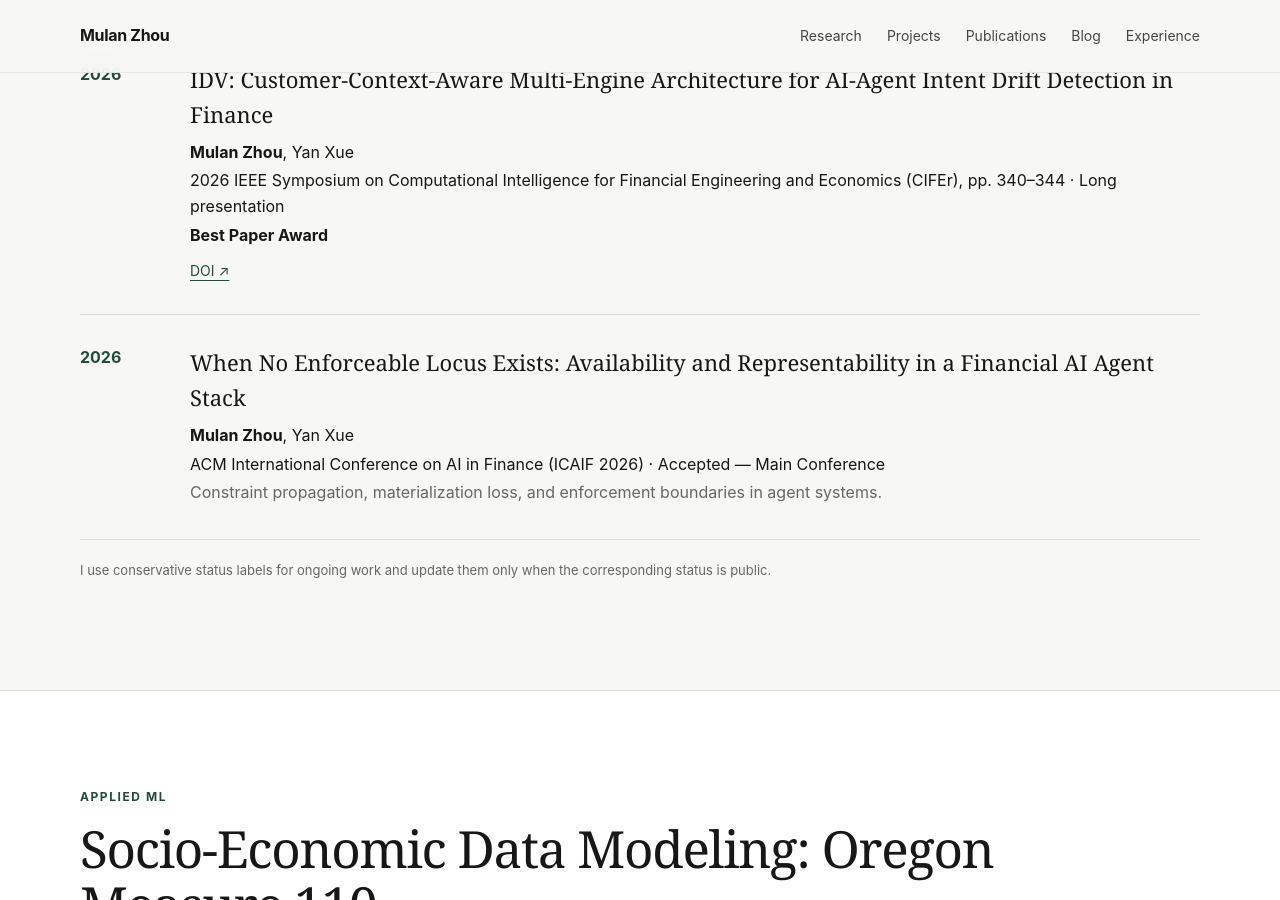
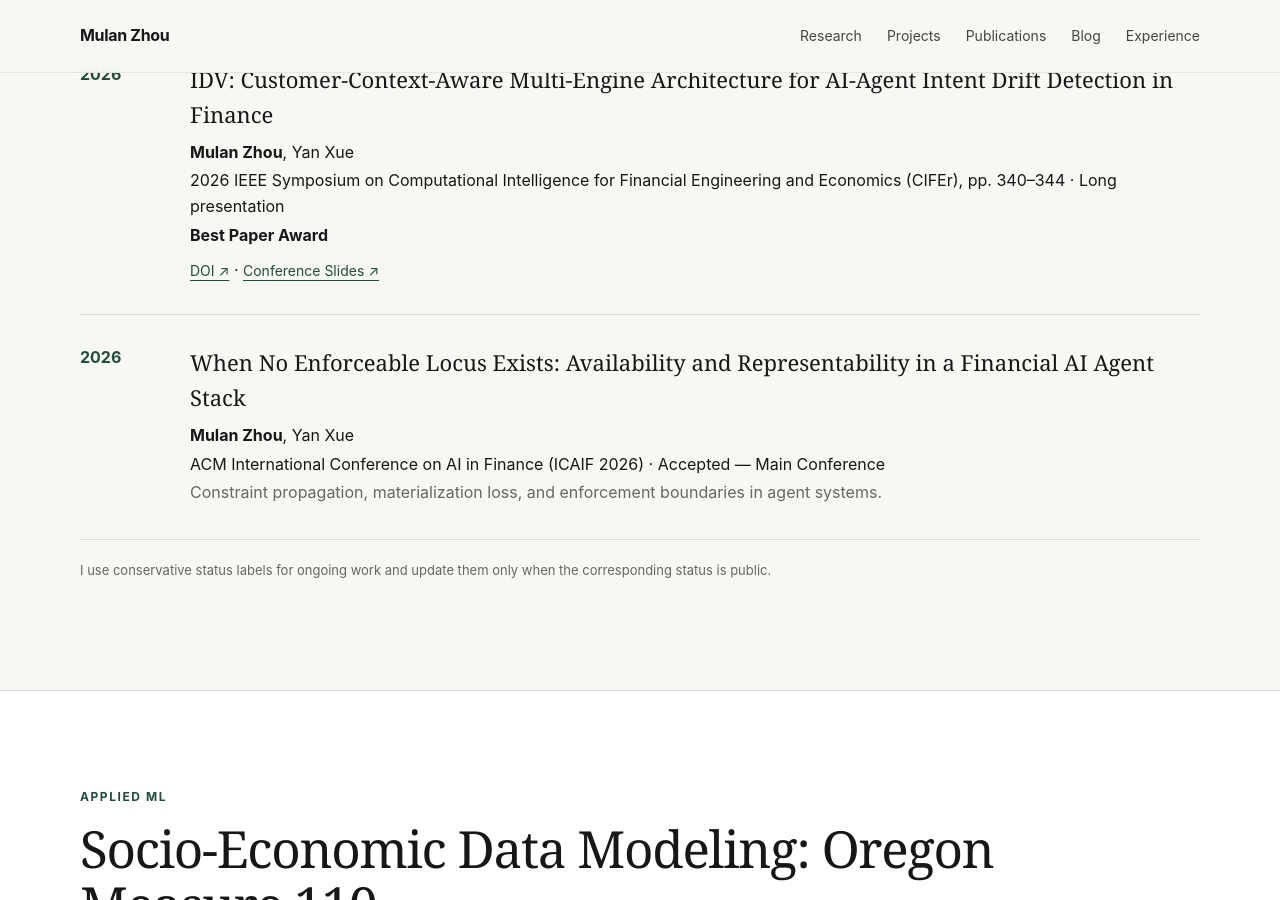
Before and after one commit to mulanz689/mulanz689.github.io, a Jekyll site: the page index.html, which Jekyll copies as it is, in a window 1280 px wide and 900 px high, scrolled down 3367 px. Built offline with Jekyll 4.4.1, drawn with Linux system fonts in a browser that asks for light colours.

Commit message:
Publications: add the CIFEr 2026 conference slides
Public PDF of the IEEE CIFEr 2026 IDV talk: slides 1-21, backup slides
22-25 excluded, speaker notes stripped, and the long explanatory
callout above the precision/recall charts removed from slide 12, whose
remaining content was rebalanced between the title and the footer.
Title slide and document author follow the published paper. Linked
next to the DOI. The source PowerPoint is not published.

```diff
--- a/index.html
+++ b/index.html
@@ -174,7 +174,8 @@
             <p>2026 IEEE Symposium on Computational Intelligence for Financial Engineering and Economics (CIFEr), pp. 340–344 · Long presentation</p>
             <p><strong>Best Paper Award</strong></p>
             <div class="inline-links">
-              <a href="https://doi.org/10.1109/CIFER67845.2026.11692374" target="_blank" rel="noopener noreferrer">DOI ↗</a>
+              <a href="https://doi.org/10.1109/CIFER67845.2026.11692374" target="_blank" rel="noopener noreferrer">DOI ↗</a> ·
+              <a href="assets/idv-cifer-2026-slides.pdf" target="_blank" rel="noopener noreferrer">Conference Slides ↗</a>
             </div>
           </div>
         </article>
```
Also changed, not shown: 1 other file.
